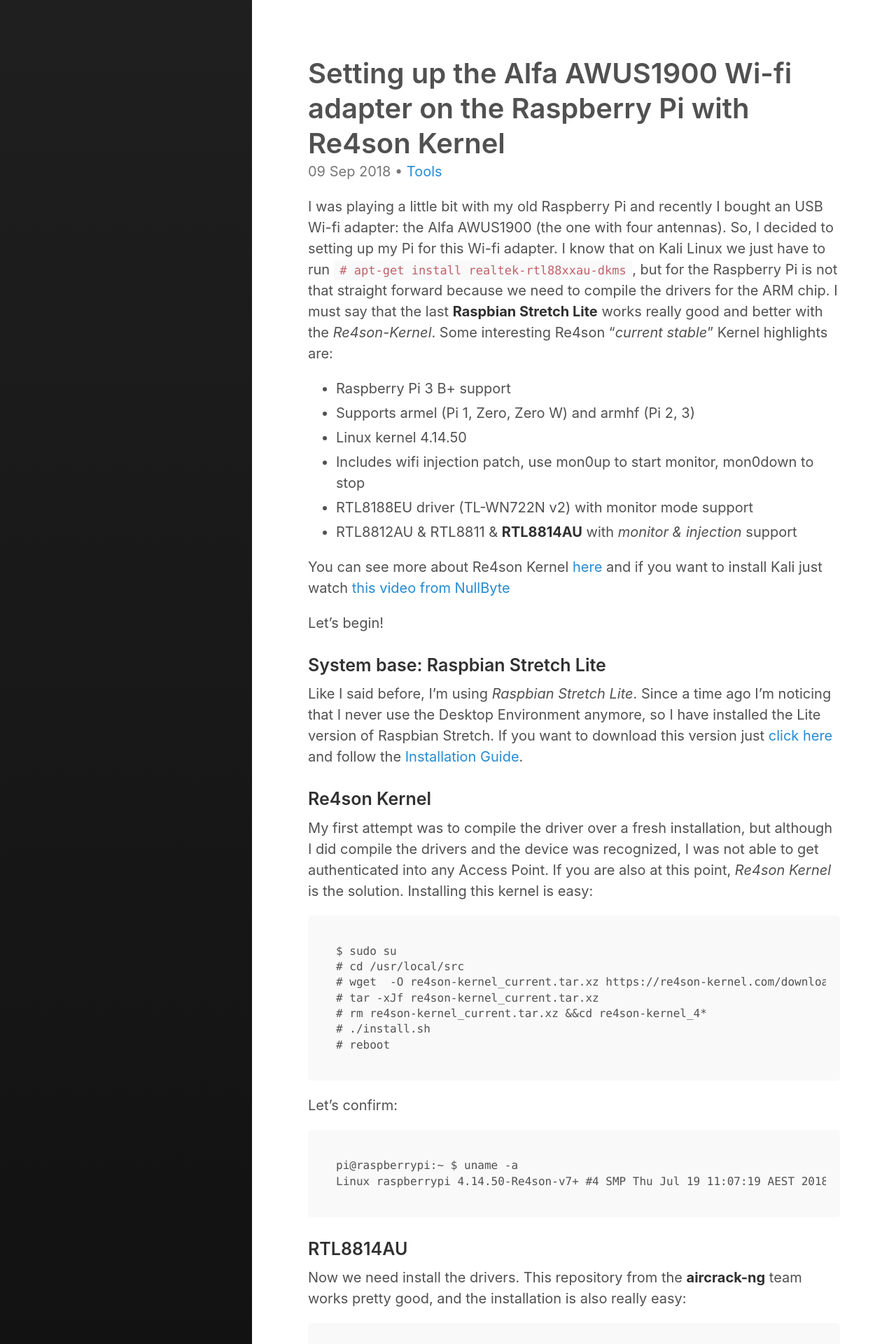
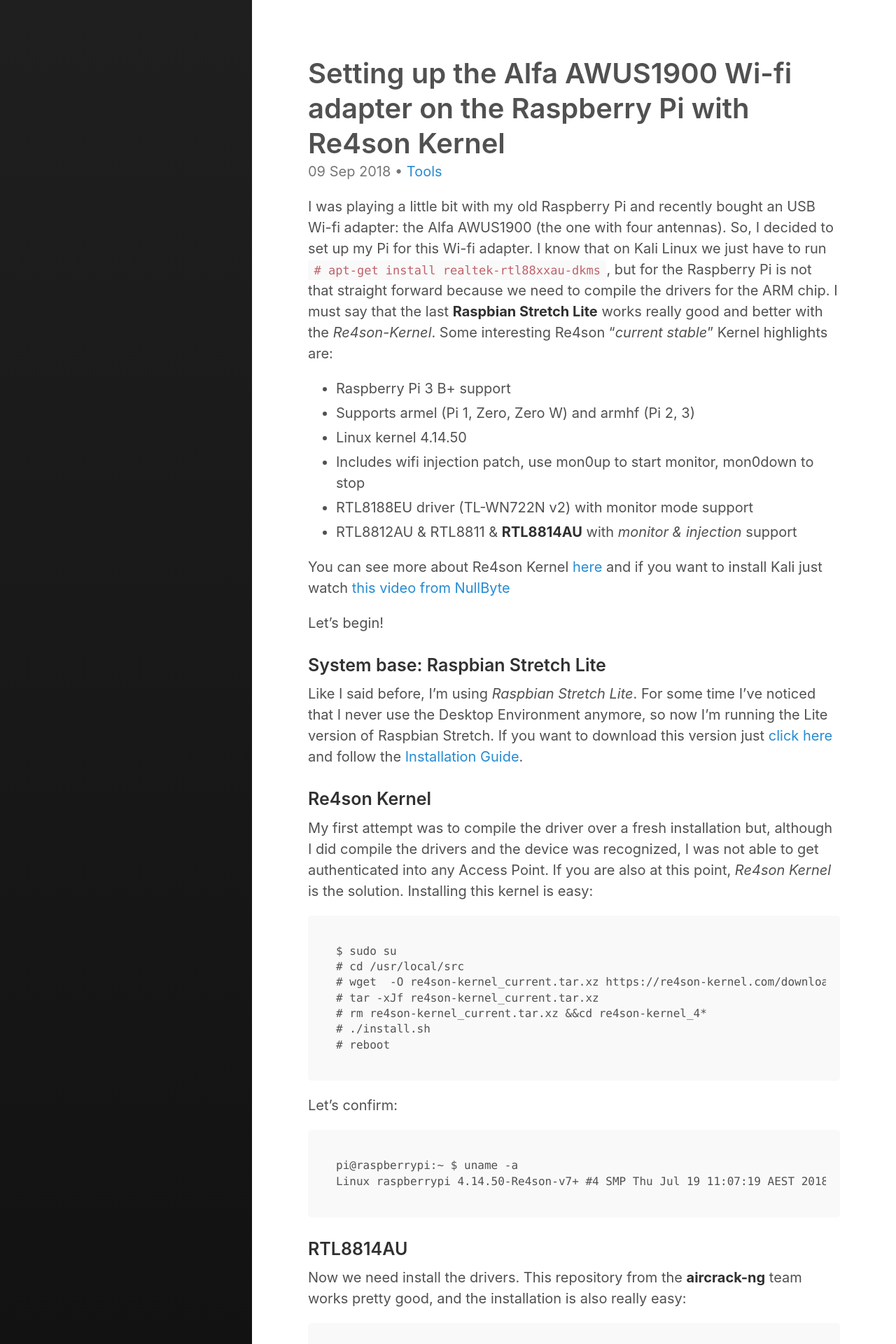
Before and after one commit to davidtavarez/davidtavarez.github.io, a Jekyll site: the page built from _posts/2018-09-09-re4son_kernel_raspberry_pi.md, in a window 1280 px wide. Shown: the top 1920 px of the page at 70% size. Built offline with Jekyll 4.4.1, drawn with Linux system fonts in a browser that asks for light colours; some of the changed text lies outside the part shown.

Commit message:
fixing typos

````diff
--- a/_posts/2018-09-09-re4son_kernel_raspberry_pi.md
+++ b/_posts/2018-09-09-re4son_kernel_raspberry_pi.md
@@ -12,7 +12,7 @@
   - re4son
 ---
 
-I was playing a little bit with my old Raspberry Pi and recently I bought an USB Wi-fi adapter: the Alfa AWUS1900 (the one with four antennas). So, I decided to setting up my Pi for this Wi-fi adapter. I know that on Kali Linux we just have to run `# apt-get install realtek-rtl88xxau-dkms`, but for the Raspberry Pi is not that straight forward because we need to compile the drivers for the ARM chip. I must say that the last **Raspbian Stretch Lite** works really good and better with the *Re4son-Kernel*. Some interesting Re4son "*current stable*" Kernel highlights are:
+I was playing a little bit with my old Raspberry Pi and recently bought an USB Wi-fi adapter: the Alfa AWUS1900 (the one with four antennas). So, I decided to set up my Pi for this Wi-fi adapter. I know that on Kali Linux we just have to run `# apt-get install realtek-rtl88xxau-dkms`, but for the Raspberry Pi is not that straight forward because we need to compile the drivers for the ARM chip. I must say that the last **Raspbian Stretch Lite** works really good and better with the *Re4son-Kernel*. Some interesting Re4son "*current stable*" Kernel highlights are:
 
 - Raspberry Pi 3 B+ support
 - Supports armel (Pi 1, Zero, Zero W) and armhf (Pi 2, 3)
@@ -27,11 +27,11 @@
 
 ### System base: Raspbian Stretch Lite ###
 
-Like I said before, I'm using *Raspbian Stretch Lite*. Since a time ago I'm noticing that I never use the Desktop Environment anymore, so I have installed the Lite version of Raspbian Stretch. If you want to download this version just [click here](https://www.raspberrypi.org/downloads/raspbian/) and follow the [Installation Guide](https://www.raspberrypi.org/documentation/installation/installing-images/README.md).
+Like I said before, I'm using *Raspbian Stretch Lite*. For some time I've noticed that I never use the Desktop Environment anymore, so now I'm running the Lite version of Raspbian Stretch. If you want to download this version just [click here](https://www.raspberrypi.org/downloads/raspbian/) and follow the [Installation Guide](https://www.raspberrypi.org/documentation/installation/installing-images/README.md).
 
 ### Re4son Kernel ###
 
-My first attempt was to compile the driver over a fresh installation, but although I did compile the drivers and the device was recognized, I was not able to get authenticated into any Access Point. If you are also at this point, *Re4son Kernel* is the solution. Installing this kernel is easy:
+My first attempt was to compile the driver over a fresh installation but, although I did compile the drivers and the device was recognized, I was not able to get authenticated into any Access Point. If you are also at this point, *Re4son Kernel* is the solution. Installing this kernel is easy:
 
 ```
 $ sudo su
@@ -96,13 +96,13 @@
 sudo wpa_supplicant -i $INTERFACE -D nl80211 -c /home/pi/conf/[FILE].conf >  /home/pi/logs/wifi.logs.txt 2>&1 &
 ```
 
-Note: I have a configuration file for each ssid.
+Note: I have a configuration file for each SSID.
 
 ```
 $ chmod a+x wifi_connect_SSID.sh
 ```
 
-And finally run the script as follow:
+And finally, run the script as follow:
 
 ```
 $ ./wifi_connect_SSID.sh wlan1
````
Also changed, not shown: other parts of _posts/2018-09-09-re4son_kernel_raspberry_pi.md (+4 -4 lines).
